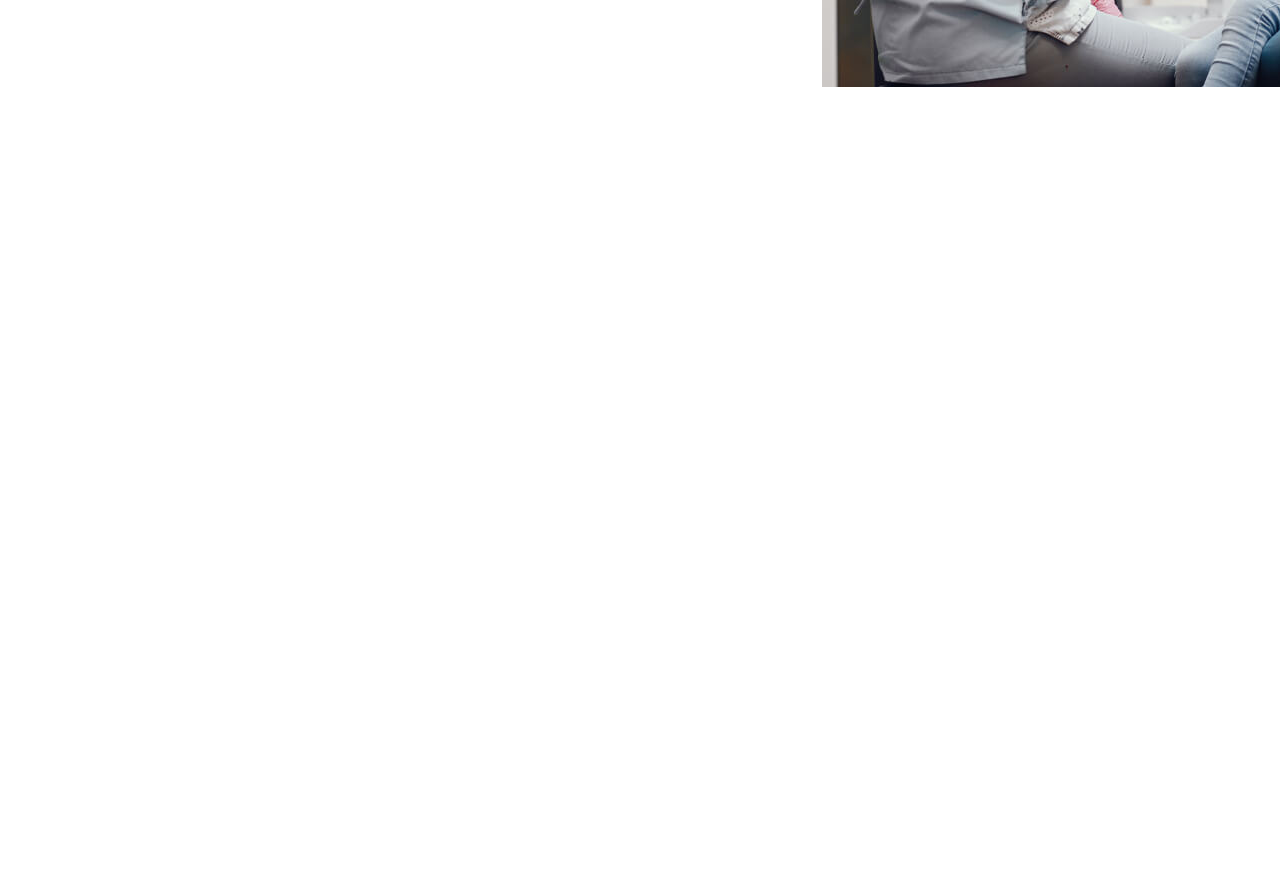
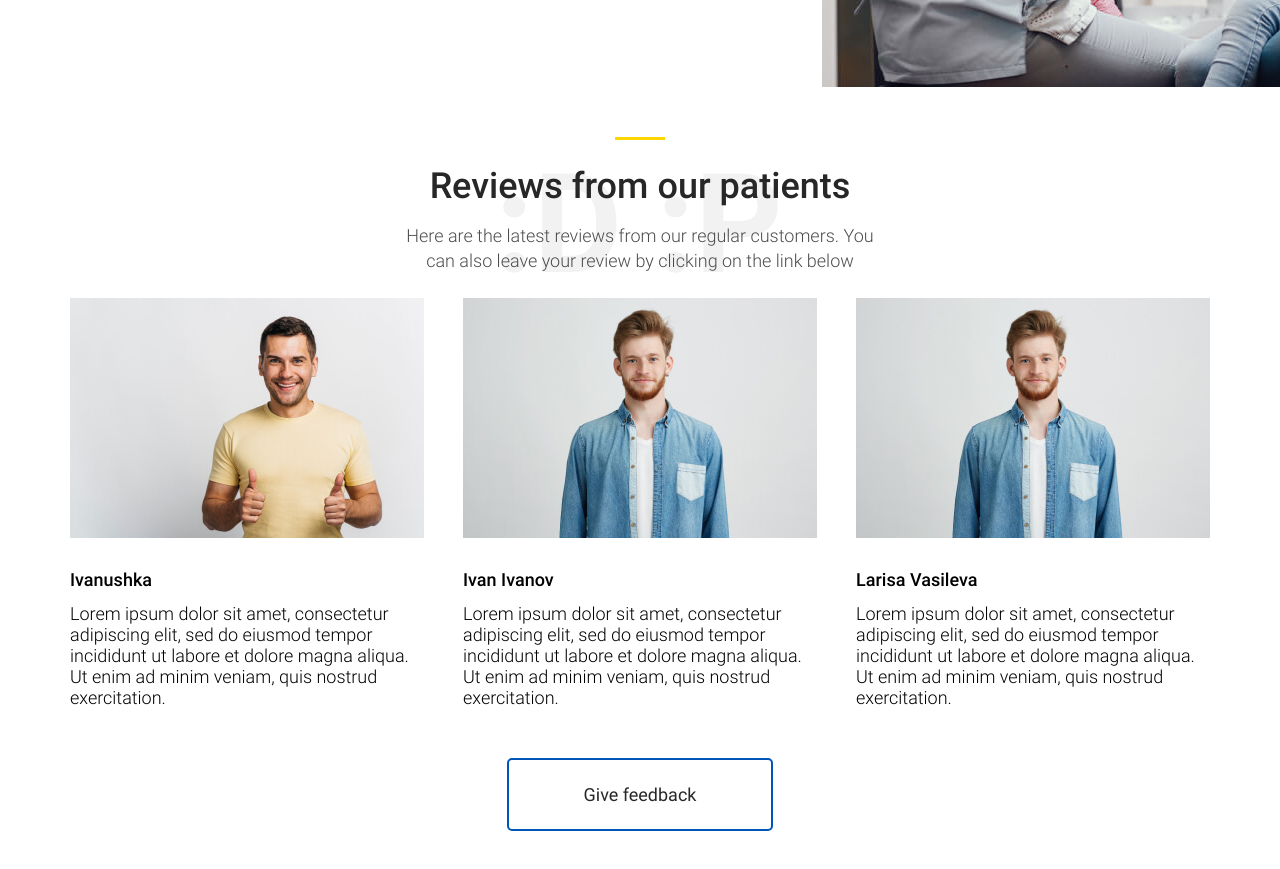
Before and after one commit to akbarjondev/dental-clinic, a plain HTML site: page index.html in a window 1280 px wide. Shown: the part 3706-4575 px from the top of the page. Before the commit the page ends 3823 px from the top, so only its background shows below. Drawn offline with Linux system fonts and the light colour scheme.

Commit message:
Add reviews section

```diff
--- a/index.html
+++ b/index.html
@@ -45,7 +45,7 @@
 						</li>
 
 						<li class="nav__item">
-							<a class="nav__link" href="#advantages.html">Advantages</a>
+							<a class="nav__link" href="#advantages">Advantages</a>
 						</li>
 
 						<li class="nav__item">
@@ -217,7 +217,7 @@
 			</div><!-- End of container -->
 		</section><!-- End of services -->
 
-		<section class="modern">
+		<section class="modern" id="advantages">
 			<div class="container--wide modern__container--wide">
 				<div class="modern__inner--right">
 					<div class="bg-heading-text modern__wrapper">
@@ -265,7 +265,7 @@
 			</div><!-- End of container -->
 		</section><!-- End of modern -->
 
-		<section class="team">
+		<section class="team" id="team">
 			<div class="container team__container">
 				<div class="bg-heading-text">
 					<h2 class="team__heading">Professional team</h2>
@@ -335,7 +335,43 @@
 				</picture>
 			</div><!-- End of container -->
 		</section><!-- End of confident -->
+
+		<section class="team reviews" id="reviews">
+			<div class="container team__container">
+				<div class="bg-heading-text">
+					<h2 class="team__heading">Reviews from our patients</h2>
+					<p class="team__text reviews__text">Here are the latest reviews from our regular customers. You can also leave your review by clicking on the link below</p>
+				</div>
+
+				<div class="team__bottom reviews__bottom">
+					<ul class="team__list reviews__list">
+						<li class="team__item person user">
+							<h3 class="person__name">Ivanushka</h3>
+							<div class="person__profession">Lorem ipsum dolor sit amet, consectetur adipiscing elit, sed do eiusmod tempor incididunt ut labore et dolore magna aliqua. Ut enim ad minim veniam, quis nostrud exercitation.</div>
+							<img class="person__img" src="img/user-ivan.jpg" alt="Picture of Anna" srcset="img/user-ivan.jpg 1x, img/user-ivan@2x.jpg 2x" width="354" height="240">
+						</li>
+
+						<li class="team__item person user">
+							<h3 class="person__name">Ivan Ivanov</h3>
+							<div class="person__profession">Lorem ipsum dolor sit amet, consectetur adipiscing elit, sed do eiusmod tempor incididunt ut labore et dolore magna aliqua. Ut enim ad minim veniam, quis nostrud exercitation.</div>
+							<img class="person__img" src="img/user-vasila.jpg" alt="Picture of ivan" srcset="img/user-vasila.jpg 1x, img/user-vasila@2x.jpg 2x" width="354" height="240">
+						</li>
+
+						<li class="team__item person user">
+							<h3 class="person__name">Larisa Vasileva</h3>
+							<div class="person__profession">Lorem ipsum dolor sit amet, consectetur adipiscing elit, sed do eiusmod tempor incididunt ut labore et dolore magna aliqua. Ut enim ad minim veniam, quis nostrud exercitation.</div>
+							<img class="person__img" src="img/user-petr.jpg" alt="Picture of larisa" srcset="img/user-petr.jpg 1x, img/user-petr@2x.jpg 2x" width="354" height="240">
+						</li>
+					</ul><!-- End of team__list -->
+
+					<a class="reviews__link button" href="#">Give feedback</a>
+				</div>
+			</div><!-- End of container -->
+		</section><!-- End of reviews -->
+
+
 	</main><!-- End of site-main -->
+
 
 	<footer class="site-footer">
 	</footer><!-- End of site-footer -->
--- a/scss/blocks/_blocks-all.scss
+++ b/scss/blocks/_blocks-all.scss
@@ -16,3 +16,4 @@
 @import "modern";
 @import "team";
 @import "confident";
+@import "reviews";
--- /dev/null
+++ b/scss/blocks/_reviews.scss
@@ -0,0 +1,62 @@
+.reviews__text {
+	max-width: 485px;
+}
+.reviews__list {
+	justify-content: space-between;
+	width: 100%;
+	margin-left: 0;
+	margin-right: 0;
+	margin-bottom: 50px;
+}
+.reviews__bottom {
+	flex-direction: column;
+}
+.reviews__list li {
+	width: 354px;
+	margin-right: 0;
+}
+.user h3 {
+	margin-top: 31px;
+	margin-bottom: 13px;
+	font-size: 18px;
+	line-height: 21px;
+	font-weight: 500;
+}
+.reviews__link {
+	padding: 24px 75px;
+	border: 2px solid $main-blue;
+	box-sizing: border-box;
+	border-radius: 5px;
+	text-transform: none;
+	color: $main-black;
+
+	&:hover {
+		background-color: $main-blue;
+		color: #ffffff;
+	}
+	&:active {
+		opacity: 0.6;
+	}
+}
+
+//responsive
+@include breakpoint-down(1024px) {
+	.reviews__list li {
+		width: 305px;
+		margin-right: 35px;
+	}
+}
+@include breakpoint-down(375px) {
+	.reviews {
+		margin-top: 10px;
+	}
+	.reviews__list {
+		justify-content: center;
+	}
+	.reviews__list li:not(:first-child) {
+		display: none;
+	}
+	.reviews__list li {
+		margin-right: 0;
+	}
+}
```
Also changed, not shown: css/main.css, img/user-ivan.jpg (added), img/user-ivan@2x.jpg (added), img/user-petr.jpg (added), img/user-petr@2x.jpg (added), img/user-vasila.jpg (added), img/user-vasila@2x.jpg (added), 1 other file.
